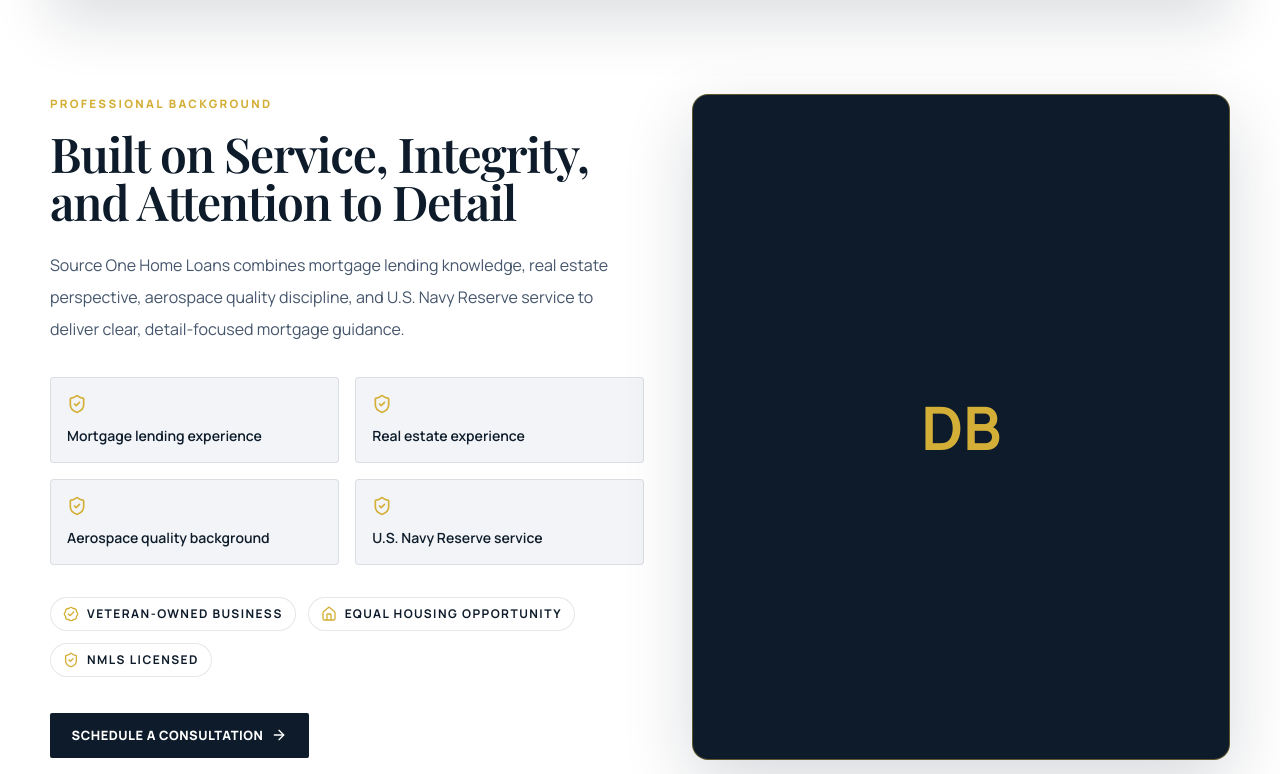
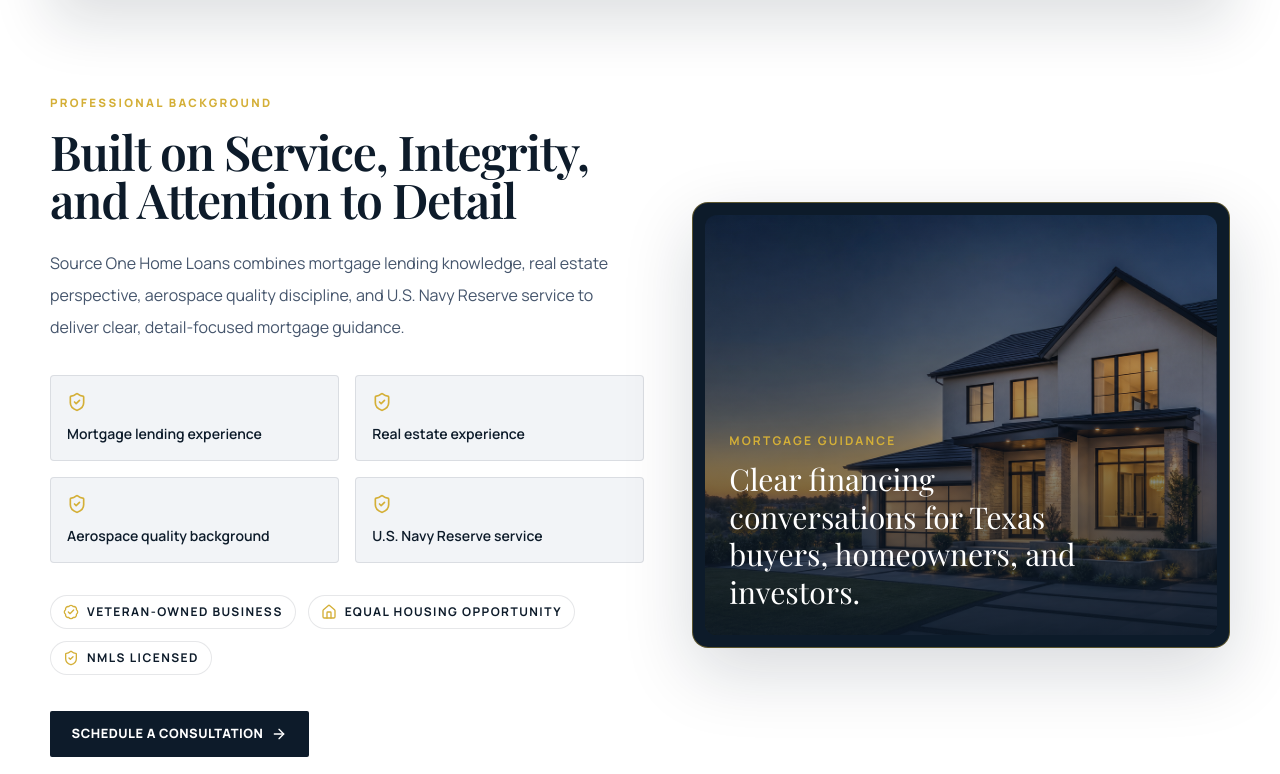
Before and after one commit to Source1HomeLoans/source-one-home-loans, a Next.js app: page / in a window 1280 px wide. Shown: the part 906-1680 px from the top of the page. Built offline with nearby package versions, Linux system fonts and the light colour scheme; no server answers; a web font is replaced by a local one.

Commit message:
Replace duplicate homepage headshot

```diff
--- a/src/app/page.tsx
+++ b/src/app/page.tsx
@@ -97,8 +97,23 @@
               Schedule a Consultation <ArrowRight className="h-4 w-4" />
             </Link>
           </div>
-          <div className="rounded-2xl border border-gold/40 bg-navy p-3 shadow-[0_24px_70px_rgba(13,27,42,0.16)]">
-            <FounderImage variant="home" />
+          <div className="overflow-hidden rounded-2xl border border-gold/40 bg-navy p-3 shadow-[0_24px_70px_rgba(13,27,42,0.16)]">
+            <div className="relative min-h-[420px] overflow-hidden rounded-xl">
+              <Image
+                src="/brand/source-one-hero.png"
+                alt="Modern Texas home exterior representing homeownership and mortgage financing."
+                fill
+                sizes="(min-width: 1024px) 44vw, 100vw"
+                className="object-cover object-[62%_center]"
+              />
+              <div className="absolute inset-0 bg-[linear-gradient(180deg,rgba(13,27,42,0.06)_0%,rgba(13,27,42,0.78)_100%)]" />
+              <div className="absolute bottom-0 left-0 right-0 p-6 text-white">
+                <p className="text-xs font-bold uppercase tracking-[0.18em] text-gold">Mortgage Guidance</p>
+                <p className="mt-3 max-w-sm font-serif text-3xl leading-tight">
+                  Clear financing conversations for Texas buyers, homeowners, and investors.
+                </p>
+              </div>
+            </div>
           </div>
         </div>
       </section>
```
